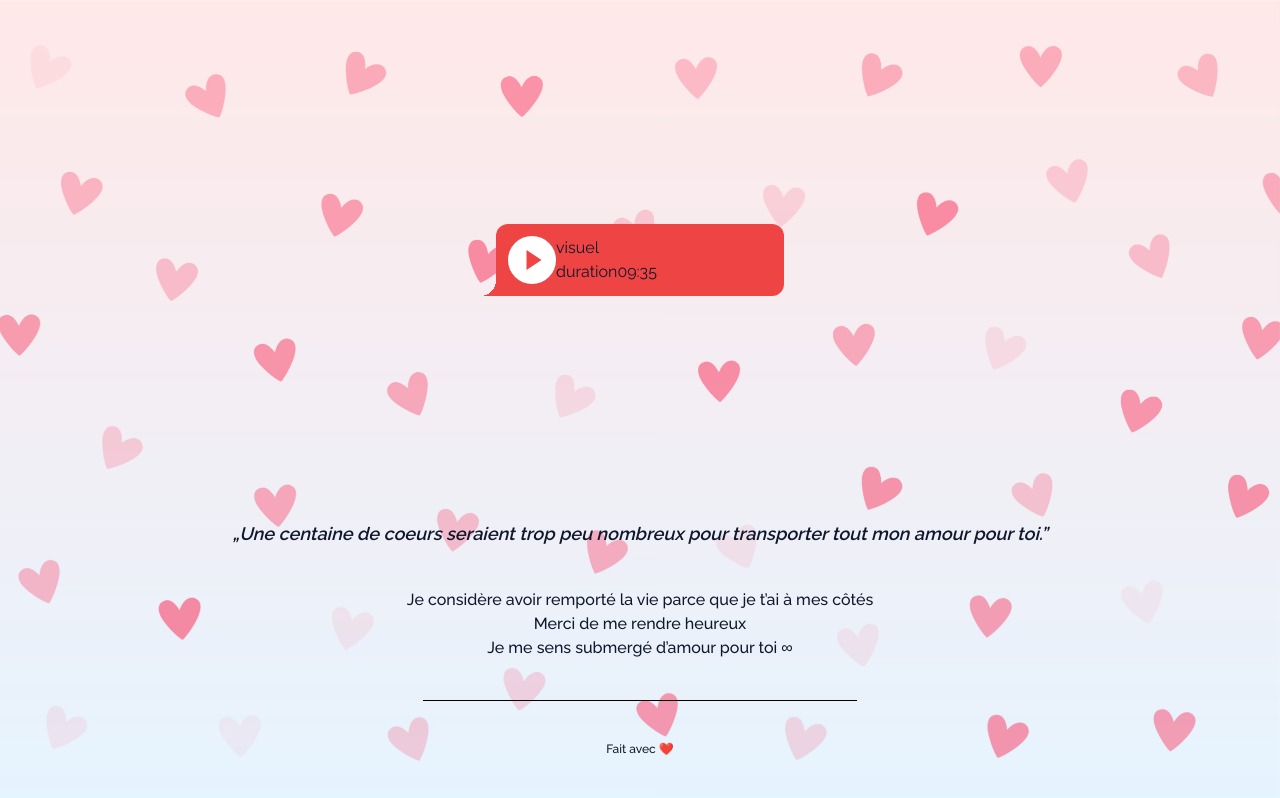
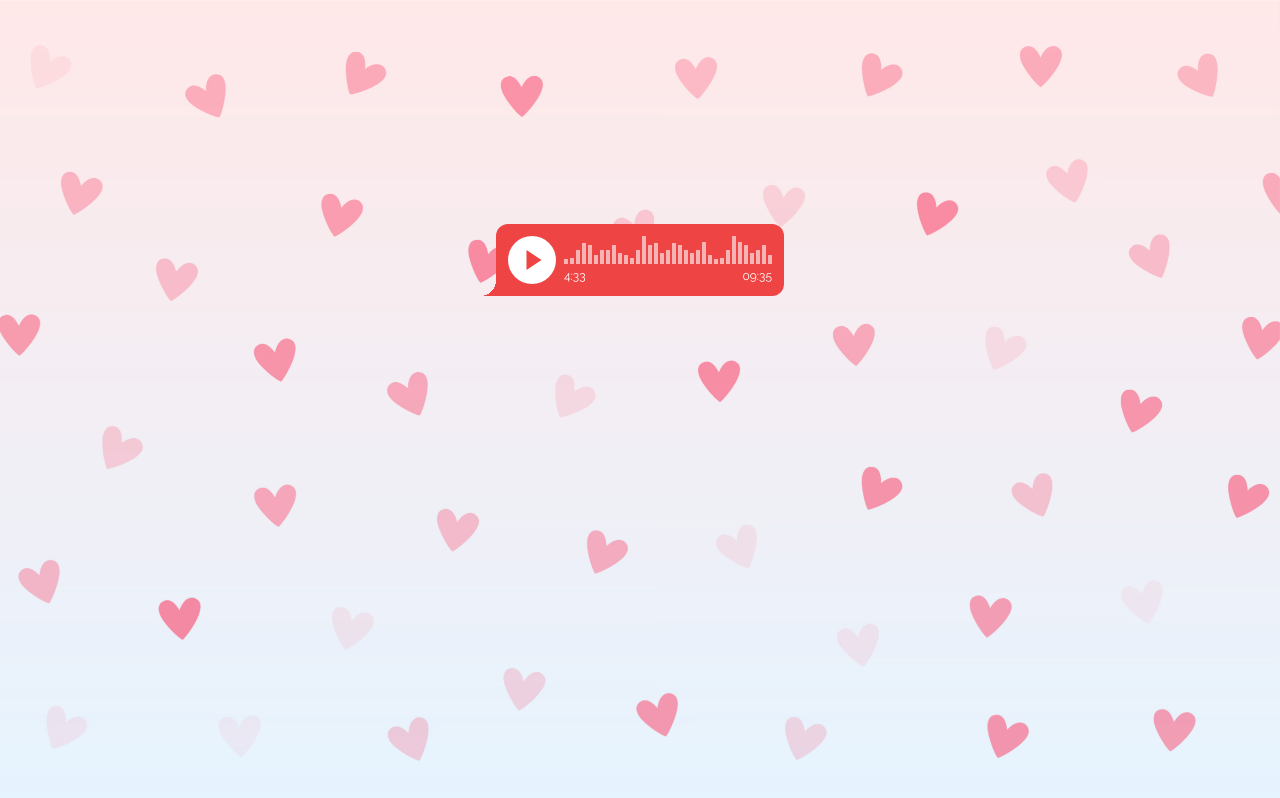
Before and after one commit to dkoshevko/Valentine-s-Day-Demo, a Next.js app: page /home in a window 1280 px wide. Built offline with nearby package versions, Linux system fonts and the light colour scheme; sample sign-in values are in the browser's storage.

Commit message:
all animations for voice message done

```diff
--- a/app/globals.css
+++ b/app/globals.css
@@ -124,7 +124,12 @@ body {
   left: -1rem;
   width: 1rem;
   height: 1rem;
-  background-image: radial-gradient(circle at 0 0, transparent 0%, transparent 1rem, #EF4444 1rem);
+  background-image: radial-gradient(
+    circle at 0 0,
+    transparent 0%,
+    transparent 1rem,
+    #ef4444 1rem
+  );
 }
 
 .play-wrapper {
@@ -150,7 +155,7 @@ body {
   height: 48px;
   border-radius: 50%;
   animation-timing-function: ease;
-  animation: pulse 2s infinite;
+  animation: pulse 1.5s infinite;
   background: rgba(255, 255, 255, 0.75);
 }
 
@@ -180,7 +185,7 @@ body {
   width: 0;
   height: 10px;
 
-  border-color: transparent transparent transparent #EF4444;
+  border-color: transparent transparent transparent #ef4444;
   transition: 100ms all ease;
   cursor: pointer;
 
@@ -194,3 +199,12 @@ body {
   border-style: double;
   border-width: 0px 0 0px 15px;
 }
+
+.bar {
+  background-color: rgba(255, 255, 255, 0.6);
+  transition: background-color 0.5s linear;
+}
+.white-bars {
+  background-color: white;
+  transition: background-color 0.5s linear;
+}
--- a/app/home/page.tsx
+++ b/app/home/page.tsx
@@ -64,7 +64,7 @@ export default function App() {
           <PhotoSlider photos={photosArray} />
           <DownloadButton /> */}
           <VoiceMessage />
-          <Quote text="Une centaine de coeurs seraient trop peu nombreux pour transporter tout mon amour pour toi." />
+          {/* <Quote text="Une centaine de coeurs seraient trop peu nombreux pour transporter tout mon amour pour toi." />
 
           <div className="flex flex-col items-center font-medium">
             <h4>Je considère avoir remporté la vie parce que je t’ai à mes côtés</h4>
@@ -72,7 +72,7 @@ export default function App() {
             <h4>Je me sens submergé d’amour pour toi ∞</h4>
             <Separator />
             <span className="text-xs static bottom-0">Fait avec ❤️</span>
-          </div>
+          </div> */}
 
         </div>
       )}
--- /dev/null
+++ b/components/VoiceBars.tsx
@@ -0,0 +1,42 @@
+export default function VoiceBars() {
+
+  return (
+    <div className="h-full w-full flex gap-0.5 items-baseline pb-1 bars">
+      <div className="h-1/6 w-1 bar"></div>
+      <div className="h-1/5 w-1 bar"></div>
+      <div className="h-1/2 w-1 bar"></div>
+      <div className="h-3/4 w-1 bar"></div>
+      <div className="h-2/3 w-1 bar"></div>
+      <div className="h-2/6 w-1 bar"></div>
+      <div className="h-1/2 w-1 bar"></div>
+      <div className="h-1/2 w-1 bar"></div>
+      <div className="h-2/3 w-1 bar"></div>
+      <div className="h-2/5 w-1 bar"></div>
+      <div className="h-2/6 w-1 bar"></div>
+      <div className="h-1/5 w-1 bar"></div>
+      <div className="h-1/2 w-1 bar"></div>
+      <div className="h-full w-1 bar"></div>
+      <div className="h-2/3 w-1 bar"></div>
+      <div className="h-3/4 w-1 bar"></div>
+      <div className="h-2/5 w-1 bar"></div>
+      <div className="h-1/2 w-1 bar"></div>
+      <div className="h-3/4 w-1 bar"></div>
+      <div className="h-2/3 w-1 bar"></div>
+      <div className="h-3/6 w-1 bar"></div>
+      <div className="h-2/5 w-1 bar"></div>
+      <div className="h-1/2 w-1 bar"></div>
+      <div className="h-4/5 w-1 bar"></div>
+      <div className="h-1/3 w-1 bar"></div>
+      <div className="h-1/6 w-1 bar"></div>
+      <div className="h-1/5 w-1 bar"></div>
+      <div className="h-1/2 w-1 bar"></div>
+      <div className="h-full w-1 bar"></div>
+      <div className="h-4/5 w-1 bar"></div>
+      <div className="h-4/6 w-1 bar"></div>
+      <div className="h-2/5 w-1 bar"></div>
+      <div className="h-1/2 w-1 bar"></div>
+      <div className="h-2/3 w-1 bar"></div>
+      <div className="h-1/3 w-1 bar"></div>
+    </div>
+  )
+}
--- a/components/VoiceMessage.tsx
+++ b/components/VoiceMessage.tsx
@@ -1,6 +1,7 @@
-"use client"
+"use client";
 
 import { useEffect, useState } from "react";
+import VoiceBars from "./VoiceBars";
 
 // Function to display current time !WITHOUT real time refresh
 const getTime = () => {
@@ -8,60 +9,89 @@ const getTime = () => {
   const hours: number = date.getHours();
   const minutes: number = date.getMinutes();
   // Format time to display correcly
-    const actualTime: string = `${hours < 10 ? '0' + hours : hours}:${minutes < 10 ? '0' + minutes : minutes}`;
+  const actualTime: string = `${hours < 10 ? "0" + hours : hours}:${
+    minutes < 10 ? "0" + minutes : minutes
+  }`;
 
-    return (
-        actualTime
-    )
-}
+  return actualTime;
+};
+
+  //-------------------------------------
+  // A VERIFIER AVEC LA MUSIQUE
+  //console.log("On load", isPlaying);
+  //-------------------------------------
 
 
 export default function VoiceMessage() {
   const [isPlaying, setIsPlaying] = useState(false);
+  const [timeoutIds, setTimeoutIds] = useState<number[]>([]);
 
-    useEffect(() => {
-        const handleClick = (event: MouseEvent) => {
-            event.preventDefault();
-            const pulse = document.querySelector(".play-wrapper__circle-pulse") as HTMLElement;
-            const btn = event.target as HTMLButtonElement;
-            btn.classList.toggle("paused");
-            pulse.classList.toggle("pulsing");
+  function playPause() {
+    // Declaration of DOM Elements
+    const buttonStill = document.querySelector(".button-play") as HTMLElement;
+    const buttonPulsingShape = document.querySelector(".play-wrapper__circle-pulse") as HTMLElement;
+    const bars = document.querySelectorAll(".bar");
+
+    // Play/pause
+    buttonStill.classList.toggle("paused");
+    buttonPulsingShape.classList.toggle("pulsing");
+
+    // Set the State for isPlaying
+    setIsPlaying(prevIsPlaying => !prevIsPlaying);
+
+    // Animation for voice bars
+    function animateBars() {
+      bars.forEach((bar, index) => {
+        if (bar.classList.contains("bar") && !bar.classList.contains("white-bars")) {
+          // Storing the timeout identifier in the timeoutIds array
+          const timeoutId = setTimeout(() => {
+            bar.classList.add("white-bars");
+            bar.classList.remove("bar");
+          }, index * 1000); // Duration of the animation (1000ms per bar)
+          setTimeoutIds(prevIds => [...prevIds, timeoutId as unknown as number]); // Perform an explicit type conversion
+        }
+      });
     };
 
-        const btn = document.querySelector(".button-play") as HTMLButtonElement;
-        if (btn) {
-            btn.addEventListener("click", handleClick);
-        }
+    // Pause the animation
+    function pauseAnimation() {
+      timeoutIds.forEach(timeoutId => {
+        clearTimeout(timeoutId); // Cancel the associated timeout
+      });
+      setTimeoutIds([]); // Clear the timeout identifiers
+    };
 
-        return () => {
-            if (btn) {
-                btn.removeEventListener("click", handleClick);
+    // Toggle play and pause animation for voice bars
+    if (!isPlaying) {
+      animateBars()
+    } else {
+      pauseAnimation()
     }
   };
-    }, []);
+
 
   return (
-        <div style={{backgroundColor: "#EF4444"}} className="my-56 w-72 relative flex rounded-xl rounded-bl-none p-3">
+    <div
+      style={{ backgroundColor: "#EF4444" }}
+      className="my-56 w-72 relative flex gap-5 rounded-xl rounded-bl-none p-3"
+    >
       <div id="dialog-corner"></div>
       <div className="play-wrapper">
         <div className="play-wrapper__circle">
           <div className="play-wrapper__circle-pulse"></div>
-                    <div className="button-play"></div>
+          <div className="button-play" onClick={playPause}></div>
         </div>
       </div>
-            <div className="flex flex-col">
-                <div>
-                    visuel
-                </div>
-                <div className="flex justify-between">
-                    <div>
-                        duration
-                    </div>
-                    <div>
-                        {getTime()}
-                    </div>
+      <div className="flex flex-col justify-between w-full">
+        <VoiceBars />
+        <div className="flex justify-between text-xs text-white">
+          <div>4:33</div>
+          <div>{getTime()}</div>
         </div>
       </div>
     </div>
   )
 }
+function stopColorChange() {
+  throw new Error("Function not implemented.");
+}
--- a/tsconfig.json
+++ b/tsconfig.json
@@ -22,6 +22,6 @@
       "@/*": ["./*"]
     }
   },
-  "include": ["next-env.d.ts", "**/*.ts", "**/*.tsx", ".next/types/**/*.ts", "app/testexif/page.jsx", "components/PhotoMap.jsx", "app/home/page.tsx", "components/TextReveal.jsx", "components/Separator.tsx", "components/IconLottie.jsx", "components/PhotoSlider.tsx", "components/Quote.jsx"],
+  "include": ["next-env.d.ts", "**/*.ts", "**/*.tsx", ".next/types/**/*.ts", "app/testexif/page.jsx", "components/PhotoMap.jsx", "app/home/page.tsx", "components/TextReveal.jsx", "components/Separator.tsx", "components/IconLottie.jsx", "components/PhotoSlider.tsx", "components/Quote.jsx", "components/VoiceMessagee.jsx"],
   "exclude": ["node_modules"]
 }
```
Lines whose indentation alone changed are shown as unchanged.
